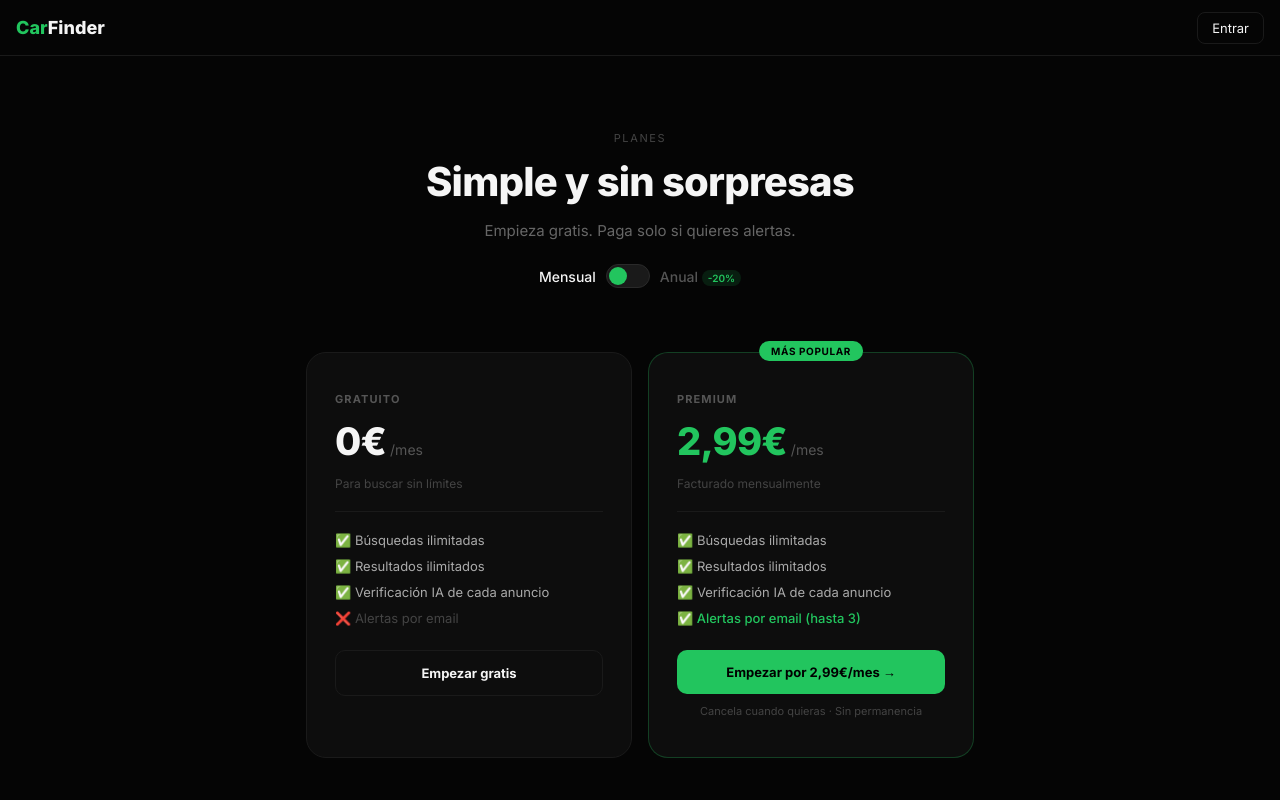
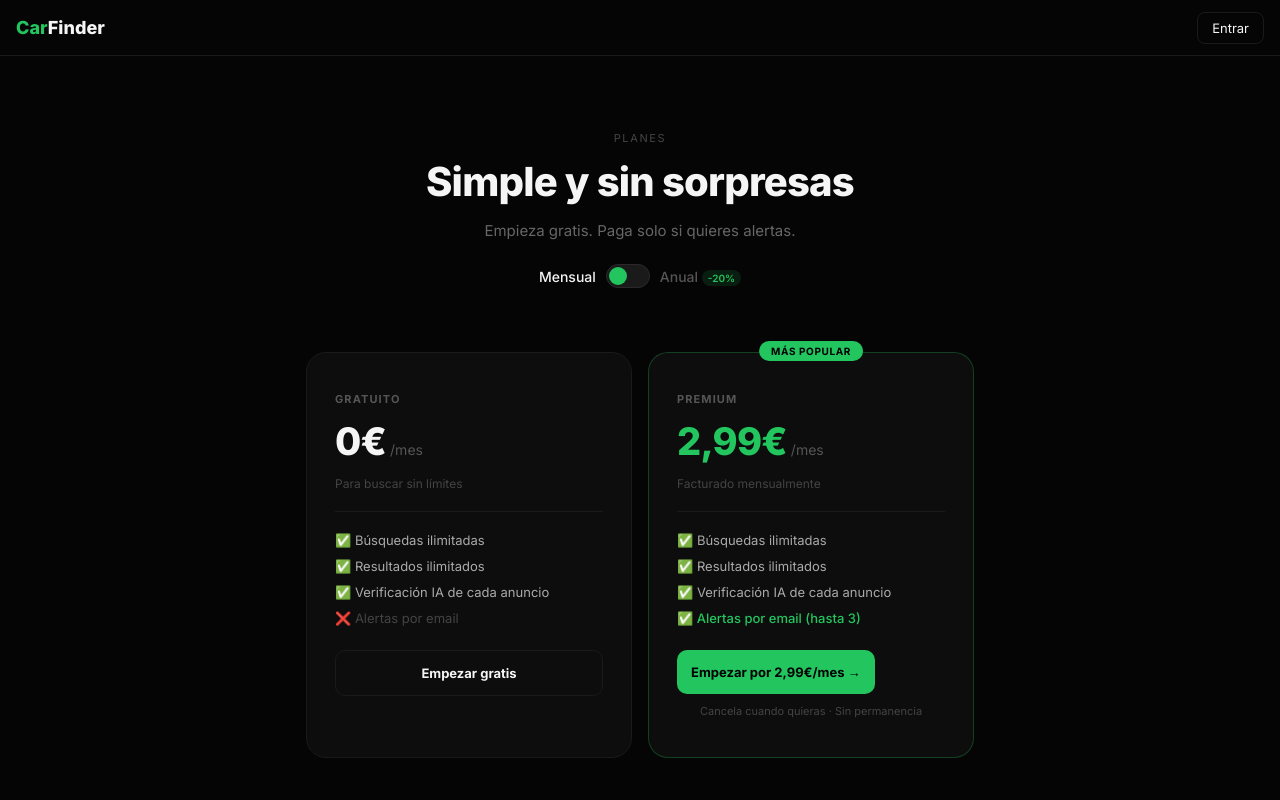
Before and after one commit to maarcmoreno1309-crypto/carfinder-espana, a Next.js app: page /precios in a window 1280 px wide. Shown: the top 800 px of the page. Built offline with nearby package versions, Linux system fonts and the light colour scheme.

Commit message:
Update page.jsx

```diff
--- a/app/precios/page.jsx
+++ b/app/precios/page.jsx
@@ -67,7 +67,7 @@ export default function Precios() {
             <li style={S.feat}>✅ Verificación IA de cada anuncio</li>
             <li style={{...S.feat, color:"#22C55E", fontWeight:500}}>✅ Alertas por email (hasta 3)</li>
           </ul>
-          <a href="/login" style={S.btn}>Empezar por {anual ? "2,39€" : "2,99€"}/mes →</a>
+         <button onClick={handlePago} style={{...S.btn, border:"none", cursor:"pointer"}}>Empezar por {anual ? "2,39€" : "2,99€"}/mes →</button>
           <p style={S.cancel}>Cancela cuando quieras · Sin permanencia</p>
         </div>
       </section>
```
